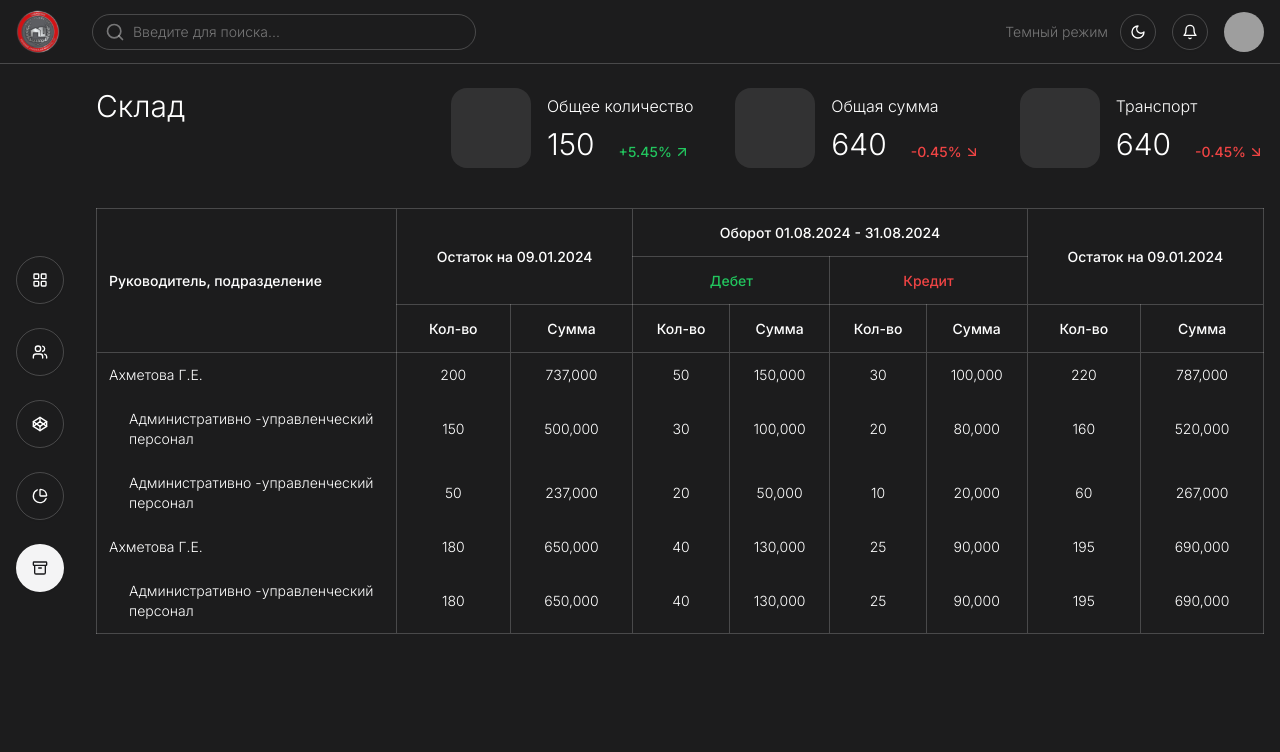
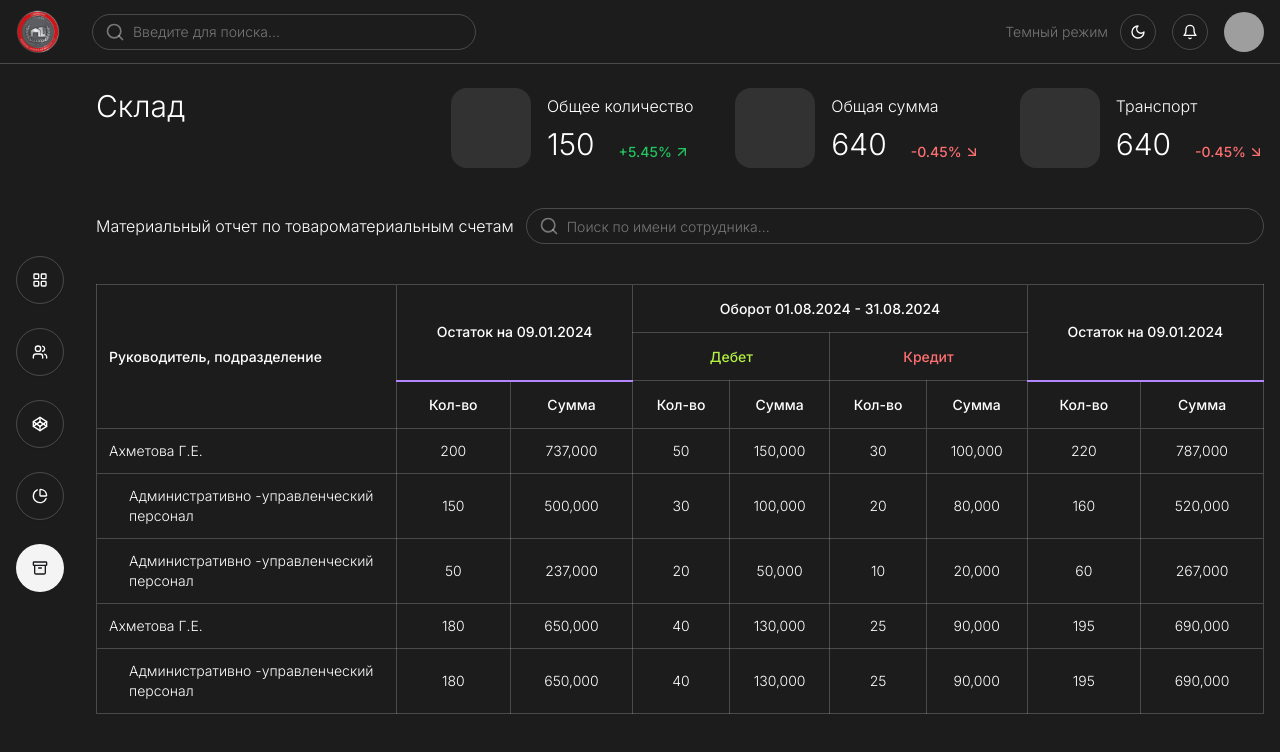
Before and after one commit to sogeking7/nusa-front, a Next.js app: page /home/warehouse in a window 1280 px wide. Shown: the top 752 px of the page. Built offline with nearby package versions, Linux system fonts and the light colour scheme; grey boxes are pictures that could not be loaded.

Commit message:
fix: design

```diff
--- a/src/app/home/budget/page.tsx
+++ b/src/app/home/budget/page.tsx
@@ -14,7 +14,7 @@ export default function Page() {
   return (
     <>
       <h1 className="mb-2 text-white md:mb-6 md:text-3xl">Общий бюджет</h1>
-      <div className="grid grid-cols-12 gap-4">
+      <div className="grid grid-cols-1 gap-4 lg:grid-cols-12">
         <h2 className="col-span-full">Активы</h2>
         <div className="col-span-6">
           <BudgetCard
@@ -39,7 +39,7 @@ export default function Page() {
           />
         </div>
         <div className="col-span-6 grid gap-4">
-          <h2 className="col-span-full flex items-center gap-4">
+          <h2 className="col-span-full flex gap-4 max-lg:flex-col lg:items-center">
             <Select defaultValue="1310">
               <SelectTrigger className="w-20 rounded-xl">
                 <SelectValue placeholder="Theme" />
@@ -50,11 +50,13 @@ export default function Page() {
                 <SelectItem value="1110">1110</SelectItem>
               </SelectContent>
             </Select>
-            <p>Обратно сальдовая ведомость по счету</p>
+            <div className="flex items-center gap-2">
+              <p>Обратно сальдовая ведомость по счету</p>
 
-            <Button variant="outline" size="icon" className="">
-              <ArrowUpRight />
-            </Button>
+              <Button variant="outline" size="icon" className="shrink-0">
+                <ArrowUpRight />
+              </Button>
+            </div>
           </h2>
           <BudgetCard
             title="Сальдо на начало периода"
--- a/src/app/home/warehouse/page.tsx
+++ b/src/app/home/warehouse/page.tsx
@@ -1,10 +1,13 @@
+import { Button } from "@/components/ui/button";
+import { Input } from "@/components/ui/input";
 import { mockData } from "@/features/warehouse/mockData";
 import { StatsCard } from "@/features/warehouse/StatsCard";
 import { FinancialTable } from "@/features/warehouse/Table";
+import { AlignRight, SearchIcon } from "lucide-react";
 
 export default function Page() {
   return (
-    <div className="flex h-full w-full flex-col gap-3 lg:gap-10">
+    <div className="flex h-full w-full flex-col gap-5 lg:gap-10">
       <div className="flex items-start justify-between gap-3 max-lg:flex-col">
         <h1 className="text-white md:text-3xl">Склад</h1>
         <div className="grid gap-3 max-lg:w-full md:grid-cols-3 lg:gap-10">
@@ -13,6 +16,17 @@ export default function Page() {
           <StatsCard title="Транспорт" value="640" change={-0.45} />
         </div>
       </div>
+      <div className="flex w-full items-center gap-3">
+        <h2 className="lg:shrink-0">
+          Материальный отчет по товароматериальным счетам
+        </h2>
+        <Input
+          leftIcon={<SearchIcon size={20} className="text-white/40" />}
+          type="text"
+          placeholder="Поиск по имени сотрудника..."
+          className="w-full"
+        />
+      </div>
       <FinancialTable data={mockData} />
     </div>
   );
--- a/src/components/ui/card.tsx
+++ b/src/components/ui/card.tsx
@@ -8,7 +8,7 @@ const Card = React.forwardRef<
 >(({ className, ...props }, ref) => (
   <div
     ref={ref}
-    className={cn("text-card-foreground shadow-sm sm:rounded-xl", className)}
+    className={cn("rounded-xl text-card-foreground shadow-sm", className)}
     {...props}
   />
 ));
--- a/src/features/budget/BudgetCard.tsx
+++ b/src/features/budget/BudgetCard.tsx
@@ -16,22 +16,26 @@ export const BudgetCard = (props: {
       <CardHeader className="p-4 pb-3">
         <CardTitle>
           <div className="space-y-1 text-white">
-            <h2 className="text-base font-medium">{props.title}</h2>
+            <h2 className="font-bold max-lg:text-xs">{props.title}</h2>
             <div className="h-[1px] w-10 bg-primary-purple transition-all duration-500 group-hover:w-3/4" />
           </div>
         </CardTitle>
       </CardHeader>
       <CardContent className="flex justify-between gap-4">
         <div className="md:w-1/2">
-          <h3 className={cn(props.startClassName, "")}>{props.startText}</h3>
-          <p className="mt-1 text-2xl font-extralight text-white/50">
+          <h3 className={cn(props.startClassName, "max-lg:text-xs")}>
+            {props.startText}
+          </h3>
+          <p className="mt-1 text-base font-extralight text-white/50 lg:text-2xl">
             {props.startBudget}
           </p>
         </div>
         <div className="my-1 min-h-full border-r-[1px] border-r-white/20"></div>
         <div className="md:w-1/2">
-          <h3 className={cn(props.endClassName, "")}>{props.endText}</h3>
-          <p className="mt-1 text-2xl font-extralight text-white/50">
+          <h3 className={cn(props.endClassName, "max-lg:text-xs")}>
+            {props.endText}
+          </h3>
+          <p className="mt-1 text-base font-extralight text-white/50 lg:text-2xl">
             {props.endBudget}
           </p>
         </div>
--- a/src/features/warehouse/StatsCard.tsx
+++ b/src/features/warehouse/StatsCard.tsx
@@ -30,7 +30,7 @@ export function StatsCard({
           <div
             className={cn(
               "flex items-center gap-0.5 text-sm",
-              isPositive ? "text-green-500" : "text-red-500",
+              isPositive ? "text-green-500" : "text-[#FE7070]",
             )}
           >
             <span className="font-medium">
--- a/src/features/warehouse/Table.tsx
+++ b/src/features/warehouse/Table.tsx
@@ -28,7 +28,7 @@ export function FinancialTable({ data }: FinancialTableProps) {
             <TableHead
               colSpan={2}
               rowSpan={2}
-              className="border-b border-r border-white/20 text-center"
+              className="border-b-2 border-r border-white/20 border-b-primary-purple text-center"
             >
               Остаток на 09.01.2024
             </TableHead>
@@ -41,7 +41,7 @@ export function FinancialTable({ data }: FinancialTableProps) {
             <TableHead
               colSpan={2}
               rowSpan={2}
-              className="border-b border-white/20 text-center"
+              className="border-b-2 border-white/20 border-b-primary-purple text-center"
             >
               Остаток на 09.01.2024
             </TableHead>
@@ -49,13 +49,13 @@ export function FinancialTable({ data }: FinancialTableProps) {
           <TableRow>
             <TableHead
               colSpan={2}
-              className="border-b border-r border-white/20 text-center text-green-500"
+              className="border-b border-r border-white/20 text-center text-primary-green"
             >
               Дебет
             </TableHead>
             <TableHead
               colSpan={2}
-              className="border-b border-r border-white/20 text-center text-red-500"
+              className="border-b border-r border-white/20 text-center text-[#FE7070]"
             >
               Кредит
             </TableHead>
@@ -90,34 +90,34 @@ export function FinancialTable({ data }: FinancialTableProps) {
             <TableRow className="bg-inherit" key={record.id}>
               <TableCell
                 className={cn(
-                  "border-r border-white/20",
+                  "border-b border-r border-white/20",
                   record.isSubItem && "pl-8",
                 )}
               >
                 {record.name}
               </TableCell>
-              <TableCell className="border-r border-white/20 text-center">
+              <TableCell className="border-b border-r border-white/20 text-center">
                 {record.balanceStart.quantity}
               </TableCell>
-              <TableCell className="border-r border-white/20 text-center">
+              <TableCell className="border-b border-r border-white/20 text-center">
                 {record.balanceStart.sum.toLocaleString()}
               </TableCell>
-              <TableCell className="border-r border-white/20 text-center">
+              <TableCell className="border-b border-r border-white/20 text-center">
                 {record.debit.quantity}
               </TableCell>
-              <TableCell className="border-r border-white/20 text-center">
+              <TableCell className="border-b border-r border-white/20 text-center">
                 {record.debit.sum.toLocaleString()}
               </TableCell>
-              <TableCell className="border-r border-white/20 text-center">
+              <TableCell className="border-b border-r border-white/20 text-center">
                 {record.credit.quantity}
               </TableCell>
-              <TableCell className="border-r border-white/20 text-center">
+              <TableCell className="border-b border-r border-white/20 text-center">
                 {record.credit.sum.toLocaleString()}
               </TableCell>
-              <TableCell className="border-r border-white/20 text-center">
+              <TableCell className="border-b border-r border-white/20 text-center">
                 {record.balanceEnd.quantity}
               </TableCell>
-              <TableCell className="text-center">
+              <TableCell className="border-b border-white/20 text-center">
                 {record.balanceEnd.sum.toLocaleString()}
               </TableCell>
             </TableRow>
```
